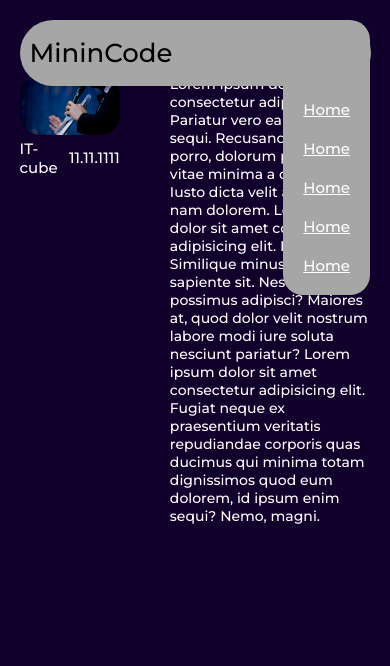
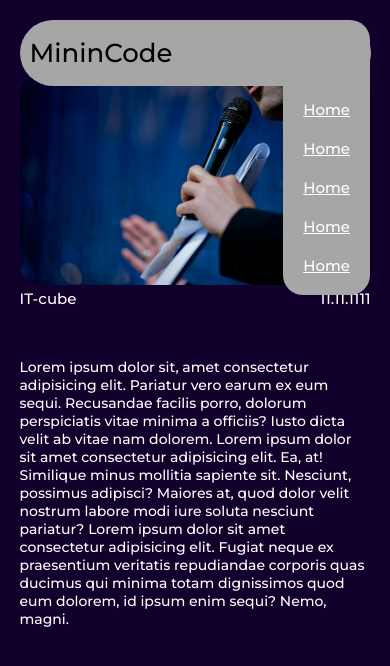
Before and after one commit to Filanq/minincode24, a Vue app: page /events-card in a window 390 px wide. Shown: the top 666 px of the page. Built offline with nearby package versions, Linux system fonts and the light colour scheme; the HTML template or start-up script is replaced by a standard one.

Commit message:
adaptive

```diff
--- a/src/views/CardNewsViews.vue
+++ b/src/views/CardNewsViews.vue
@@ -37,4 +37,9 @@
         object-position: center;
     }
 
+    @media(max-width: 768px){
+        .card__wrap{
+            grid-template-columns: 1fr;
+        }
+    }
 </style>
```
